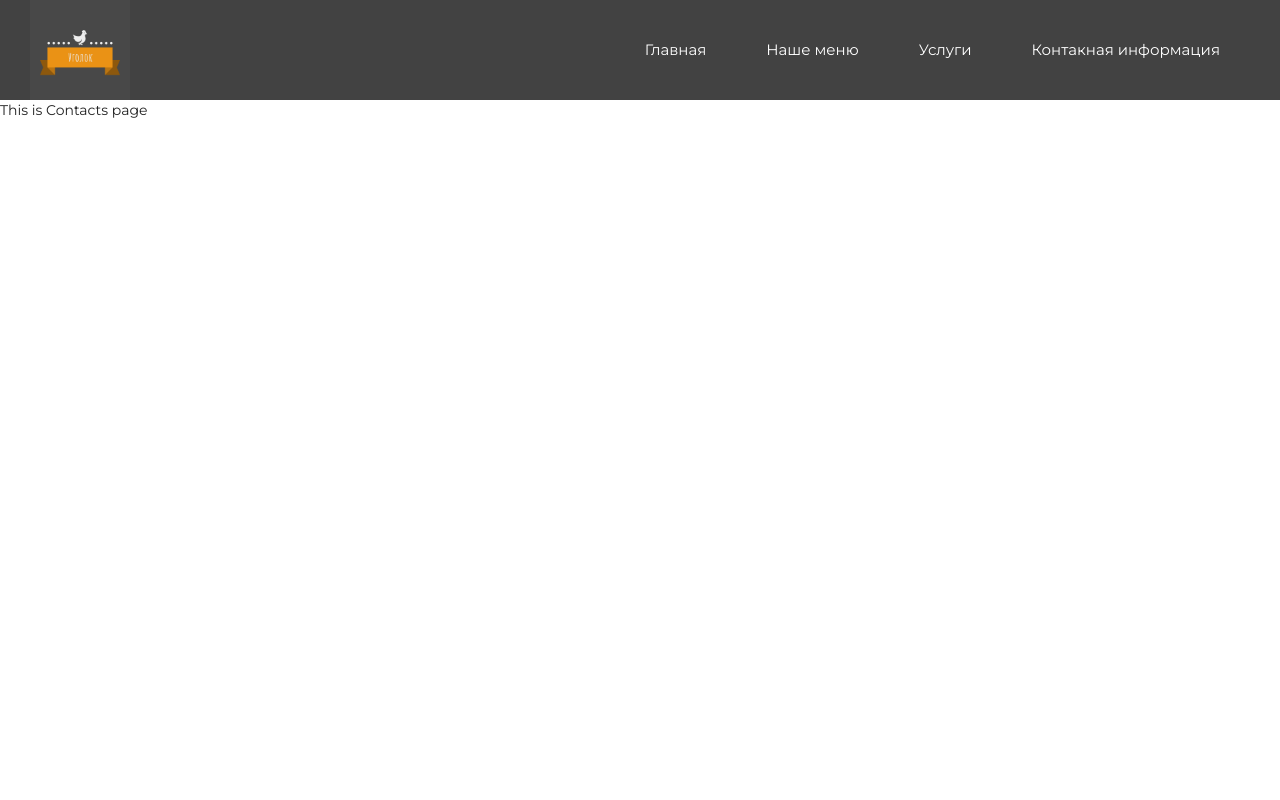
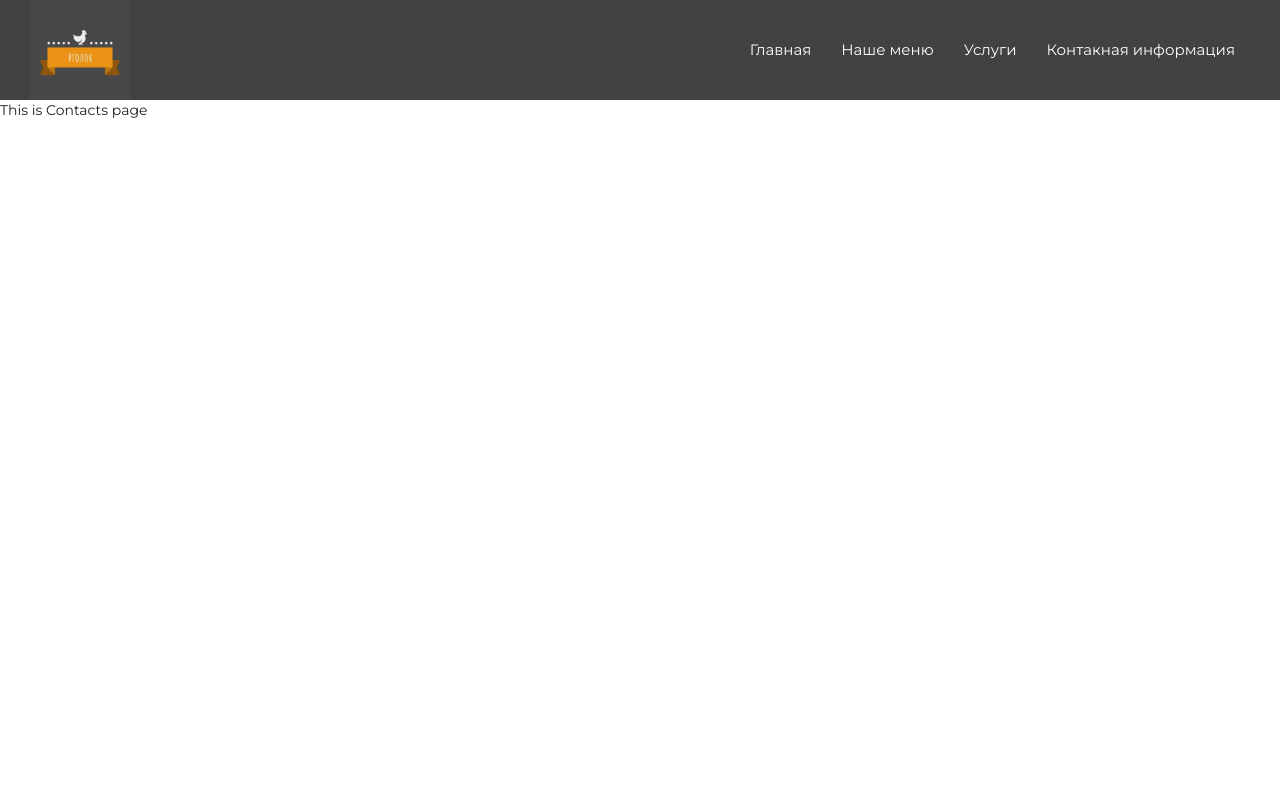
Before and after one commit to anyariazantceva/blagugolok, a React (Create React App) app: page /contacts in a window 1280 px wide. Shown: the top 800 px of the page. Built offline with nearby package versions, Linux system fonts and the light colour scheme.

Commit message:
Added scroll to top with react router

```diff
--- a/src/App.js
+++ b/src/App.js
@@ -7,12 +7,14 @@ import Services from "./components/pages/Services";
 import Contacts from "./components/pages/Contacts";
 import { BrowserRouter as Router, Route, Switch } from "react-router-dom";
 import PageFooter from "./components/layout/Footer";
+import ScrollTop from "./components/ScrollTop";
 
 function App() {
   return (
     <Router>
       <div className="grey lighten-4 page-wrapper">
         <Header />
+        <ScrollTop />
         <Switch>
           <Route exact path="/" component={Home} />
           <Route exact path="/menu" component={OurMenu} />
--- /dev/null
+++ b/src/components/ScrollTop.js
@@ -0,0 +1,17 @@
+import { useEffect } from "react";
+import { withRouter } from "react-router-dom";
+
+function ScrollTop({ history }) {
+  useEffect(() => {
+    const unlisten = history.listen(() => {
+      window.scrollTo(0, 0);
+    });
+    return () => {
+      unlisten();
+    };
+  }, []);
+
+  return null;
+}
+
+export default withRouter(ScrollTop);
--- a/src/components/layout/Header.js
+++ b/src/components/layout/Header.js
@@ -10,11 +10,11 @@ const Header = () => {
       className="header grey darken-3 z-depth-3"
       alignLinks="right"
       brand={
-        <a className="brand-logo left" href="#">
+        <Link className="brand-logo left" to="/">
           <div className="logo">
             <img className="logo__image" src={Logo} alt="" />
           </div>
-        </a>
+        </Link>
       }
       id="mobile-nav"
       menuIcon={<Icon>menu</Icon>}
@@ -30,18 +30,10 @@ const Header = () => {
         preventScrolling: true,
       }}
     >
-      <NavItem to="/">
-        <Link to="/">Главная</Link>
-      </NavItem>
-      <NavItem>
-        <Link to="/menu">Наше меню</Link>
-      </NavItem>
-      <NavItem>
-        <Link to="/services">Услуги</Link>
-      </NavItem>
-      <NavItem>
-        <Link to="/contacts">Контакная информация</Link>
-      </NavItem>
+      <Link to="/">Главная</Link>
+      <Link to="/menu">Наше меню</Link>
+      <Link to="/services">Услуги</Link>
+      <Link to="/contacts">Контакная информация</Link>
     </Navbar>
   );
 };
--- a/src/components/pages/Contacts.js
+++ b/src/components/pages/Contacts.js
@@ -1,6 +1,6 @@
 import React from "react";
 import "../../assets/styles/menu.css";
-import bg from "../../assets/img/contacts.jpg";
+
 const sectionStyle = {
   width: "100%",
   height: "100vh",
```
